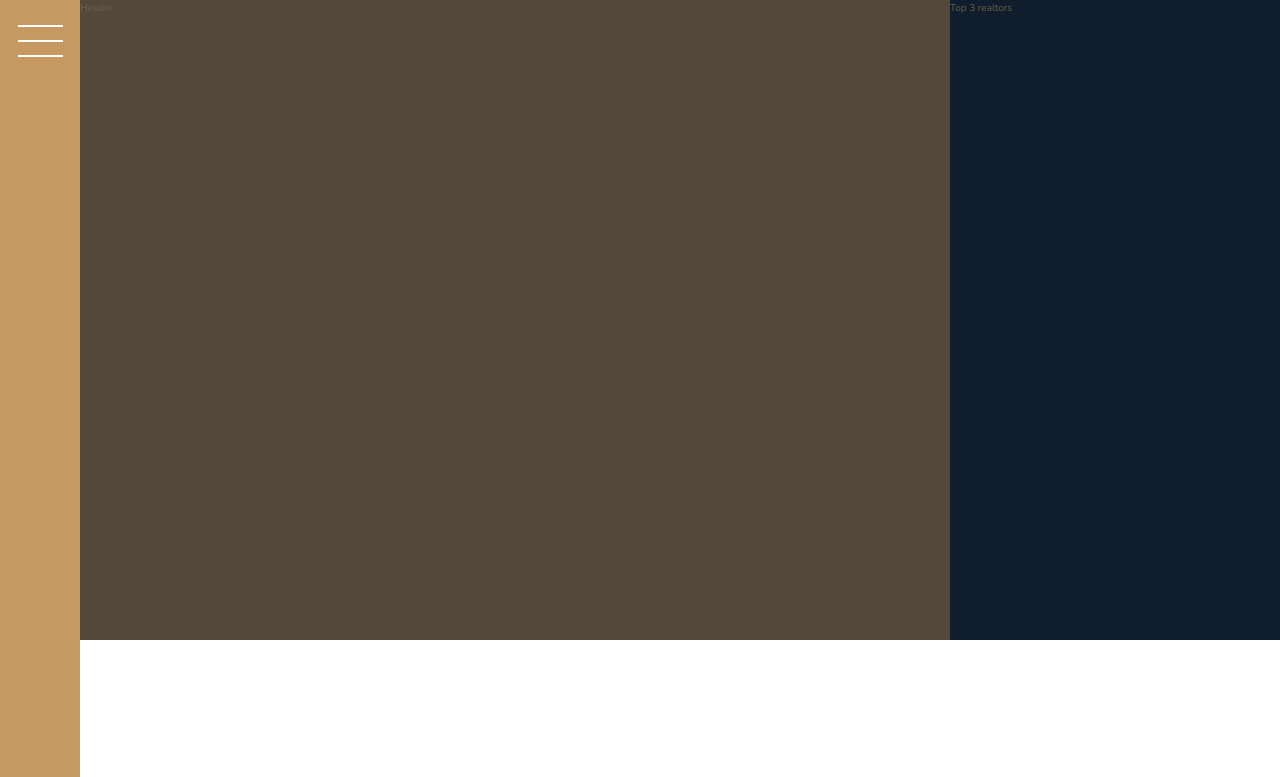
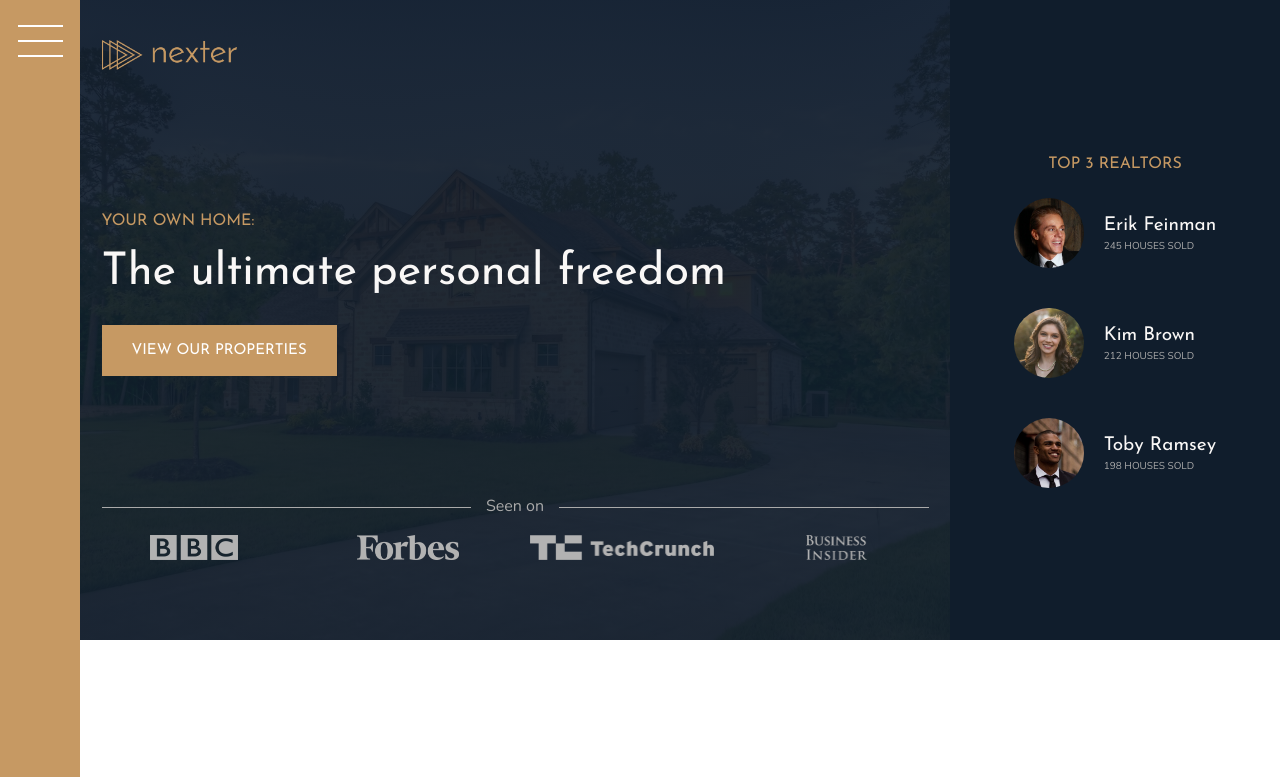
Before and after one commit to DuttaAnirudh/nexter-website, a website: page index.html in a window 1280 px wide. Shown: the top 777 px of the page. Drawn offline with nearby package versions, Linux system fonts and the light colour scheme.

Commit message:
feat: add header and realtor section to home page

```diff
--- a/index.html
+++ b/index.html
@@ -14,14 +14,65 @@
 
     <title>nexter &mdash; your home, your freedom</title>
   </head>
+
   <body class="container">
     <div class="sidebar">
       <button class="nav-btn"></button>
     </div>
 
-    <header class="header">Header</header>
+    <header class="header">
+      <img src="/assets/logo.png" alt="Nexter logo" class="header__logo" />
+      <h3 class="heading-3">Your own home:</h3>
+      <h1 class="heading-1">The ultimate personal freedom</h1>
+      <button class="btn header__btn">View our properties</button>
 
-    <div class="realtors">Top 3 realtors</div>
+      <div class="header__seenon-text">Seen on</div>
+
+      <div class="header__seenon-logos">
+        <img src="/assets/logo-bbc.png" alt="Seen on logo 1" />
+        <img src="/assets/logo-forbes.png" alt="Seen on logo 2" />
+        <img src="/assets/logo-techcrunch.png" alt="Seen on logo 3" />
+        <img src="/assets/logo-bi.png" alt="Seen on logo 4" />
+      </div>
+    </header>
+
+    <div class="realtors">
+      <h3 class="heading-3">Top 3 realtors</h3>
+      <div class="realtors__list">
+        <img
+          src="assets/realtor-1.jpeg"
+          alt="Realtor"
+          class="realtors__img"
+          1=""
+        />
+        <div class="realtors__details">
+          <h4 class="heading-4 heading-4--light">Erik Feinman</h4>
+          <p class="realtors__sold">245 houses sold</p>
+        </div>
+
+        <img
+          src="assets/realtor-2.jpeg"
+          alt="Realtor"
+          class="realtors__img"
+          2=""
+        />
+        <div class="realtors__details">
+          <h4 class="heading-4 heading-4--light">Kim Brown</h4>
+          <p class="realtors__sold">212 houses sold</p>
+        </div>
+
+        <img
+          src="assets/realtor-3.jpeg"
+          alt="Realtor"
+          class="realtors__img"
+          3=""
+        />
+        <div class="realtors__details">
+          <h4 class="heading-4 heading-4--light">Toby Ramsey</h4>
+          <p class="realtors__sold">198 houses sold</p>
+        </div>
+      </div>
+    </div>
 
     <section class="features">
       <div class="feature">
--- a/sass/base/_typography.scss
+++ b/sass/base/_typography.scss
@@ -7,6 +7,9 @@ body {
 
 .heading-1 {
   @extend %heading;
+  font-size: 4.5rem;
+  color: $color-grey-light-1;
+  line-height: 1;
 }
 
 .heading-2 {
--- a/sass/components/_realtors.scss
+++ b/sass/components/_realtors.scss
@@ -1,4 +1,30 @@
 .realtors {
   background-color: $color-secondary;
   grid-column: 9/-1;
+  padding: 3rem;
+
+  display: flex;
+  flex-direction: column;
+  justify-content: center;
+  align-items: center;
+  gap: 2rem;
+
+  &__list {
+    display: grid;
+    grid-template-columns: min-content max-content;
+    gap: 5vh 2rem;
+    align-items: center;
+  }
+
+  &__img {
+    width: 7rem;
+    border-radius: 50%;
+    display: block;
+  }
+
+  &__sold {
+    color: $color-grey-light-2;
+    margin-top: -3px;
+    text-transform: uppercase;
+  }
 }
--- a/sass/layouts/_header.scss
+++ b/sass/layouts/_header.scss
@@ -1,4 +1,57 @@
 .header {
-  background-color: $color-grey-dark-1;
   grid-column: 2 / 9;
+  background-image: linear-gradient(
+      rgba($color-secondary, 0.93),
+      rgba($color-secondary, 0.93)
+    ),
+    url(../../assets/hero.jpeg);
+  background-size: cover;
+  background-position: center;
+  padding: 8rem;
+  padding-top: 4rem;
+
+  display: grid;
+  grid-template-rows: 1fr min-content 6rem 1fr;
+  grid-template-columns: max-content;
+  gap: 1.5rem 0;
+  justify-content: center;
+
+  &__logo {
+    height: 3rem;
+  }
+
+  &__btn {
+    align-self: start;
+    justify-self: start;
+  }
+
+  &__seenon-text {
+    display: grid;
+    grid-template-columns: 1fr max-content 1fr;
+    gap: 1.5rem;
+    align-items: center;
+
+    font-size: 1.6rem;
+    color: $color-grey-light-2;
+
+    &::before,
+    &::after {
+      content: "";
+      height: 1px;
+      display: block;
+      background-color: currentColor;
+    }
+  }
+
+  &__seenon-logos {
+    display: grid;
+    grid-template-columns: repeat(4, 1fr);
+    gap: 3rem;
+    justify-items: center;
+
+    img {
+      height: 2.5rem;
+      filter: brightness(70%);
+    }
+  }
 }
```
Also changed, not shown: css/style.css.
